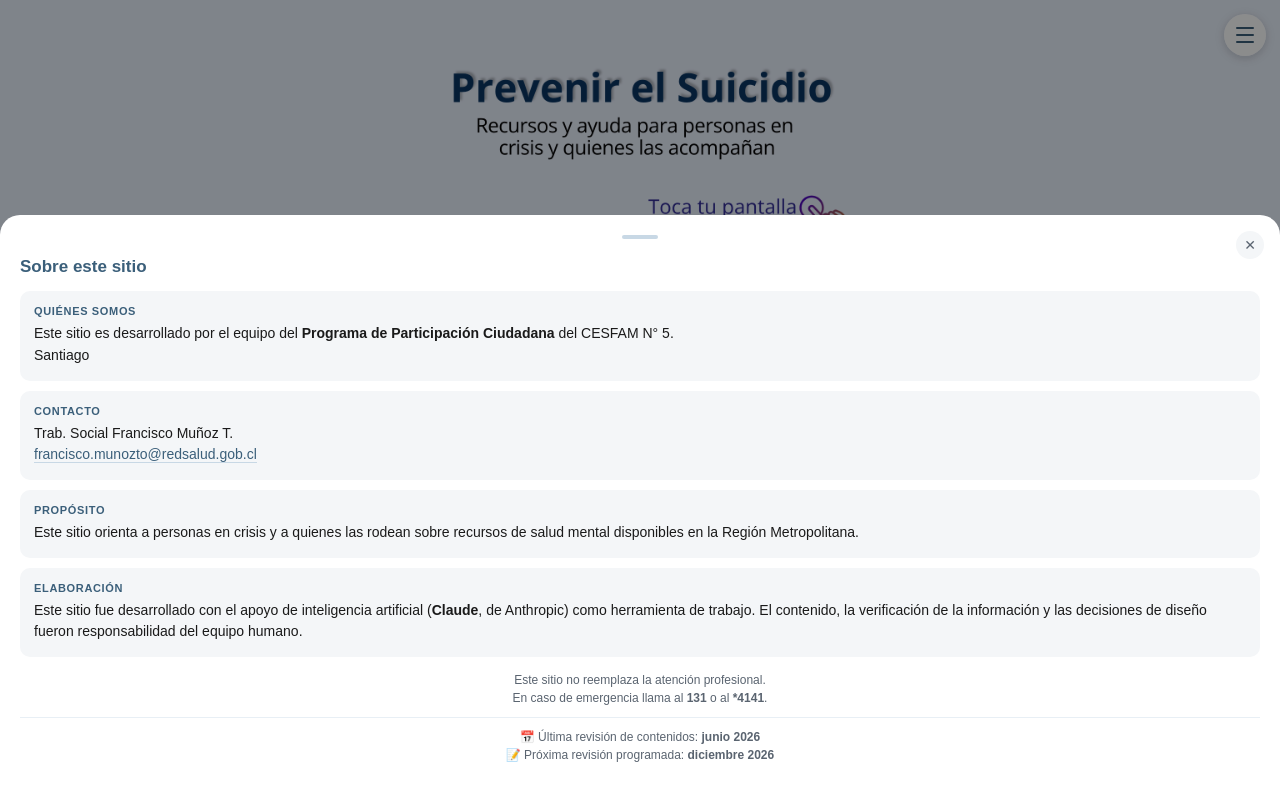
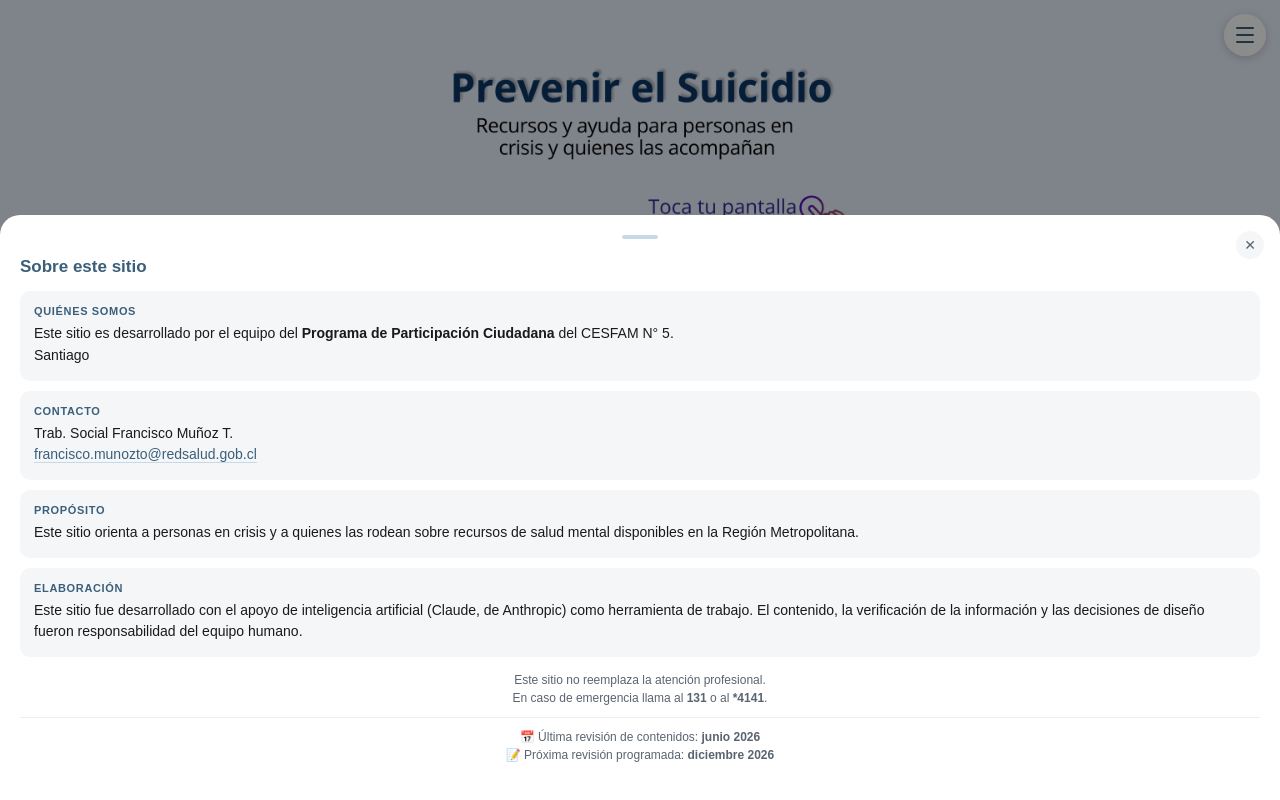
Before and after one commit to CESFAM-5/Prevenir-el-suicidio, a plain HTML site: page index.html in a window 1280 px wide. Both pictures are taken after a click on the button "Información sobre este sitio". Drawn offline with Linux system fonts and the light colour scheme.

Commit message:
Fix HTML encoding for AI tool mention

```diff
--- a/index.html
+++ b/index.html
@@ -193,7 +193,7 @@
 
     <div class="panel-bloque">
       <div class="panel-bloque-label">Elaboración</div>
-      <div class="panel-bloque-texto">Este sitio fue desarrollado con el apoyo de inteligencia artificial (<strong>Claude</strong>, de Anthropic) como herramienta de trabajo. El contenido, la verificación de la información y las decisiones de diseño fueron responsabilidad del equipo humano.</div>
+      <div class="panel-bloque-texto">Este sitio fue desarrollado con el apoyo de inteligencia artificial (Claude, de Anthropic) como herramienta de trabajo. El contenido, la verificación de la información y las decisiones de diseño fueron responsabilidad del equipo humano.</div>
     </div>
 
     <p class="panel-nota">Este sitio no reemplaza la atención profesional.<br>En caso de emergencia llama al <strong>131</strong> o al <strong>*4141</strong>.</p>
```
